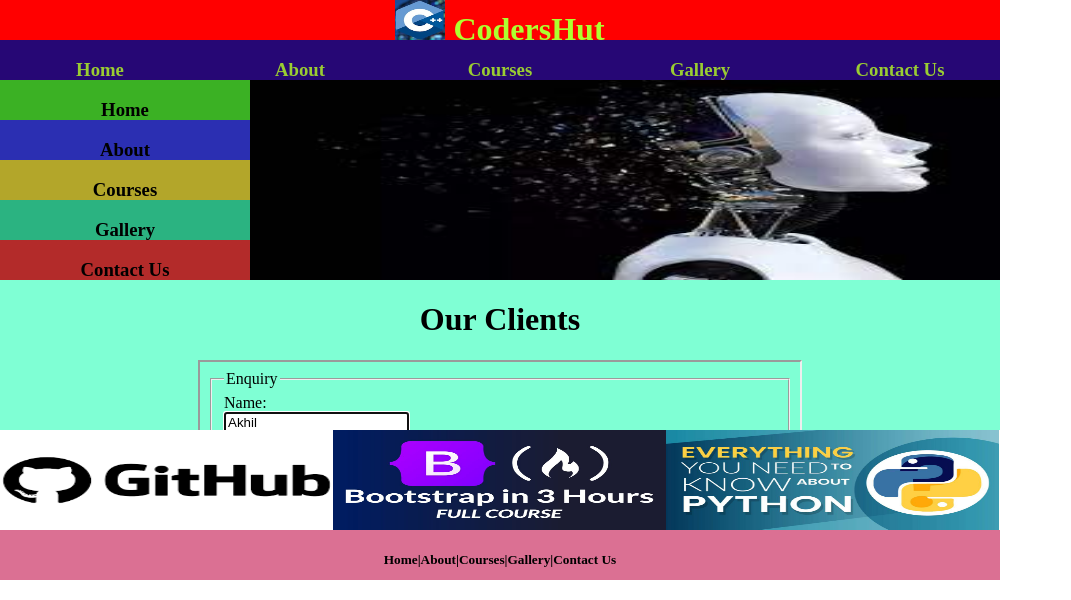
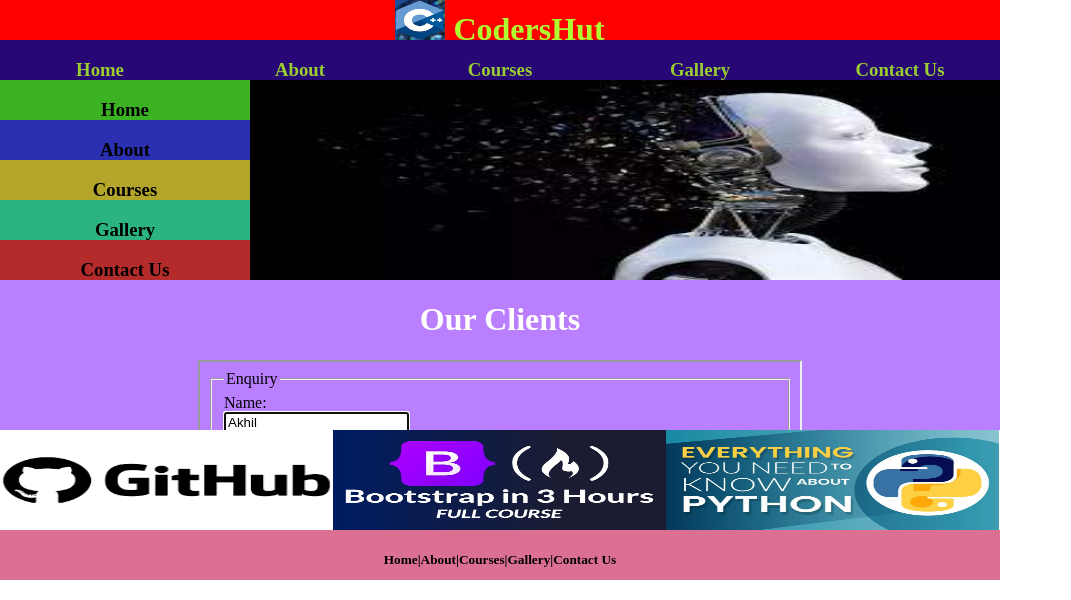
Before and after one commit to akhilshub/MY-TASK1, a plain HTML site: page index.html in a window 1280 px wide. Shown: the top 600 px of the page, without its empty margins (0-1071 px from the left). Drawn offline with Linux system fonts and the light colour scheme.

Commit message:
Update TASK.css

```diff
--- a/TASK.css
+++ b/TASK.css
@@ -107,9 +107,10 @@
 #client{
     width: 1000px;
     height: 150px;
-    background-color: aquamarine;
+    background-color: rgb(185, 127, 255);
     float: left;
     text-align: center;
+     color: white;
 }
 #imgs{
     height: 100px;
```
